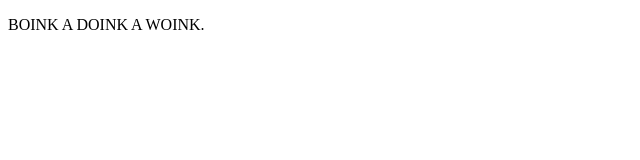
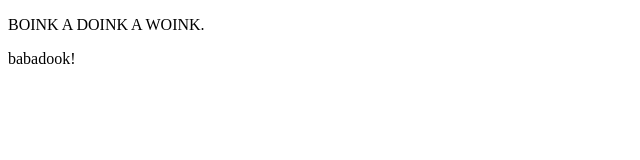
Before and after one commit to ChronicleGremlin/communication-log, a plain HTML site: page index.html in a window 1280 px wide. Shown: the full height of the page, 0-640 px from the left. Drawn offline with Linux system fonts and the light colour scheme.

Commit message:
New words!

```diff
--- a/index.html
+++ b/index.html
@@ -2,5 +2,6 @@
 <html>
    <body>
       <p>BOINK A DOINK A WOINK.</p>
+      <p>babadook!</p>
    </body>
 </html>
```
